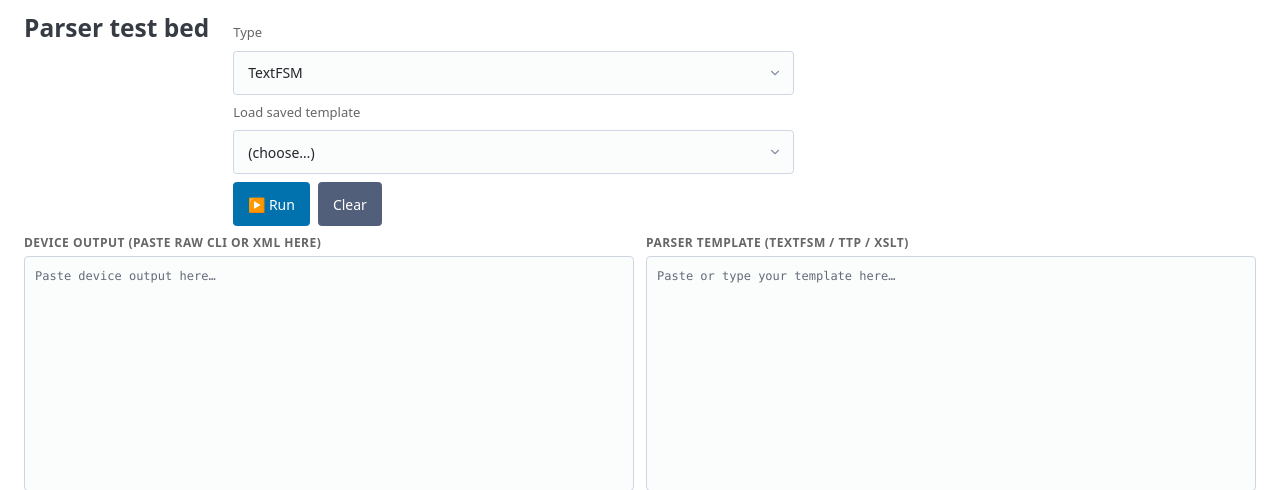
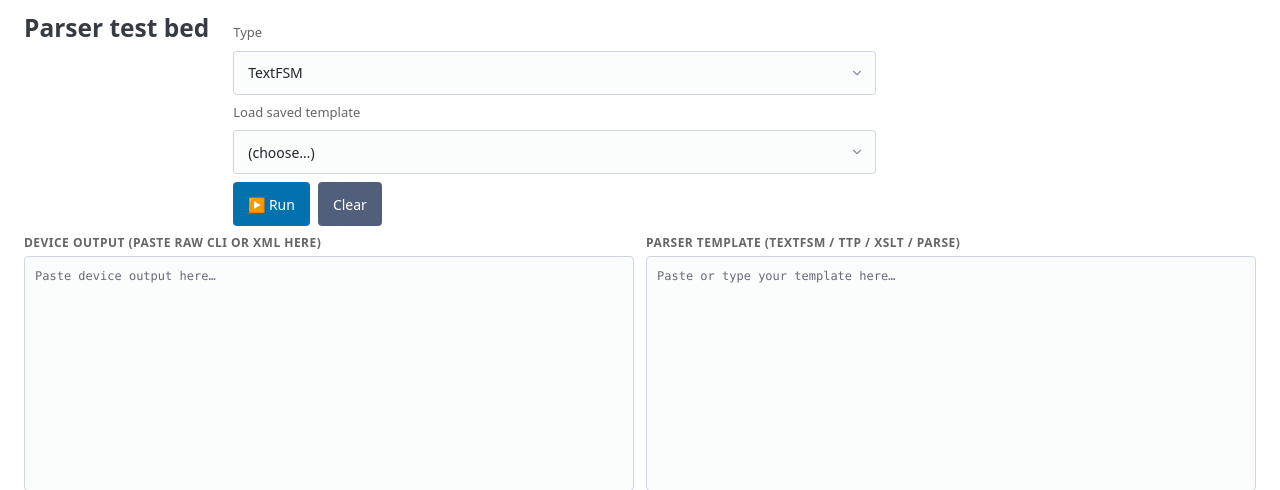
Before and after one commit to jdhall75/bmu, a Python web app: template src/kiroku/web/templates/parsers/test.html in a window 1280 px wide. Shown: the part 83-573 px from the top of the page. Run offline with Jinja, Linux system fonts and the light colour scheme; the template is opened without the code that fills it, so the values that code supplies are empty; some libraries are stand-ins or nearby versions.

Commit message:
Add parse format string option to parser test bed
The backend run_test handler already calls kiroku.parsers.parse() which
supports the parse type — only the type dropdown and pane label needed
updating.

Co-Authored-By: Claude Sonnet 4.6 <noreply@anthropic.com>

```diff
--- a/src/kiroku/web/templates/parsers/test.html
+++ b/src/kiroku/web/templates/parsers/test.html
@@ -10,6 +10,7 @@
       <option value="textfsm">TextFSM</option>
       <option value="ttp">TTP</option>
       <option value="xslt">XSLT</option>
+      <option value="parse">parse (format string)</option>
     </select>
     <label>Load saved template</label>
     <select id="load-template">
@@ -31,7 +32,7 @@
     <textarea id="test-input" class="testbed-textarea" placeholder="Paste device output here…" spellcheck="false" data-code></textarea>
   </div>
   <div class="testbed-pane">
-    <div class="testbed-pane-label">Parser template <span class="muted">(TextFSM / TTP / XSLT)</span></div>
+    <div class="testbed-pane-label">Parser template <span class="muted">(TextFSM / TTP / XSLT / parse)</span></div>
     <textarea id="test-template" class="testbed-textarea" placeholder="Paste or type your template here…" spellcheck="false" data-code></textarea>
   </div>
 </div>
```
